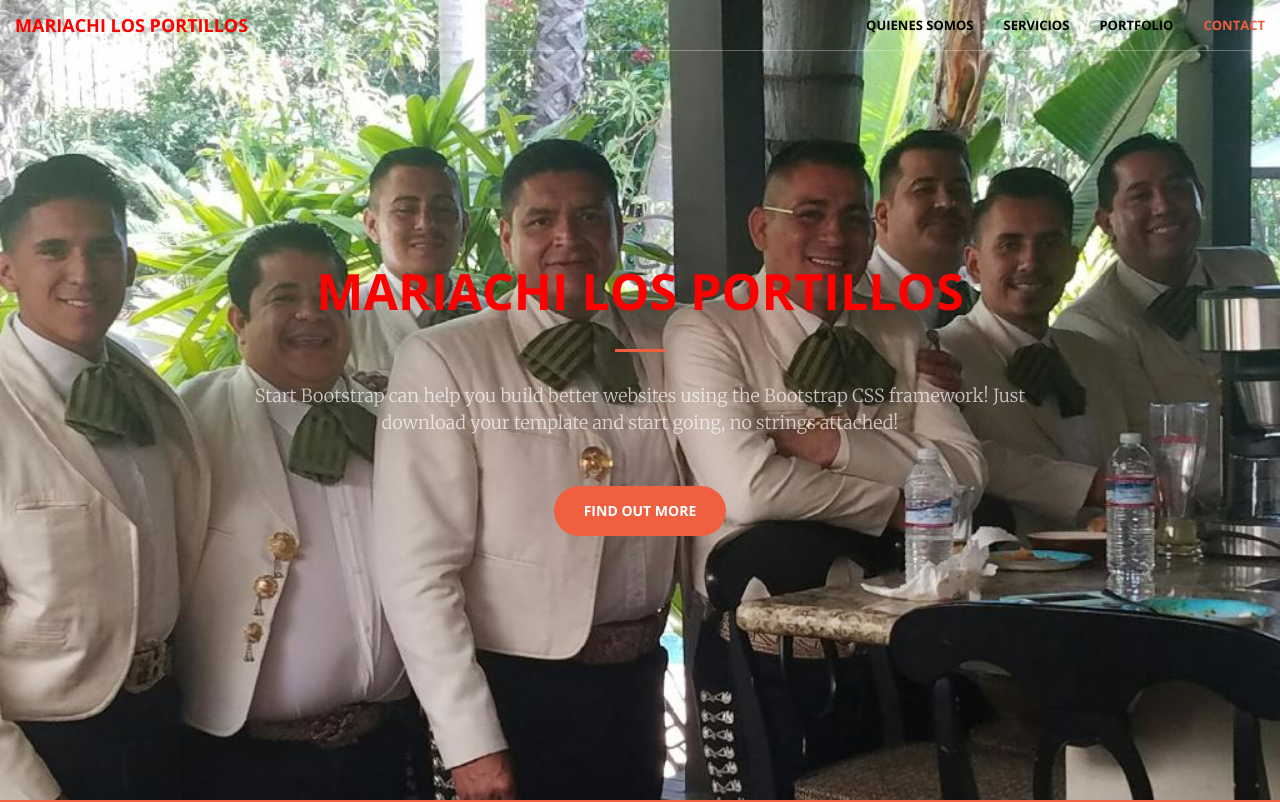
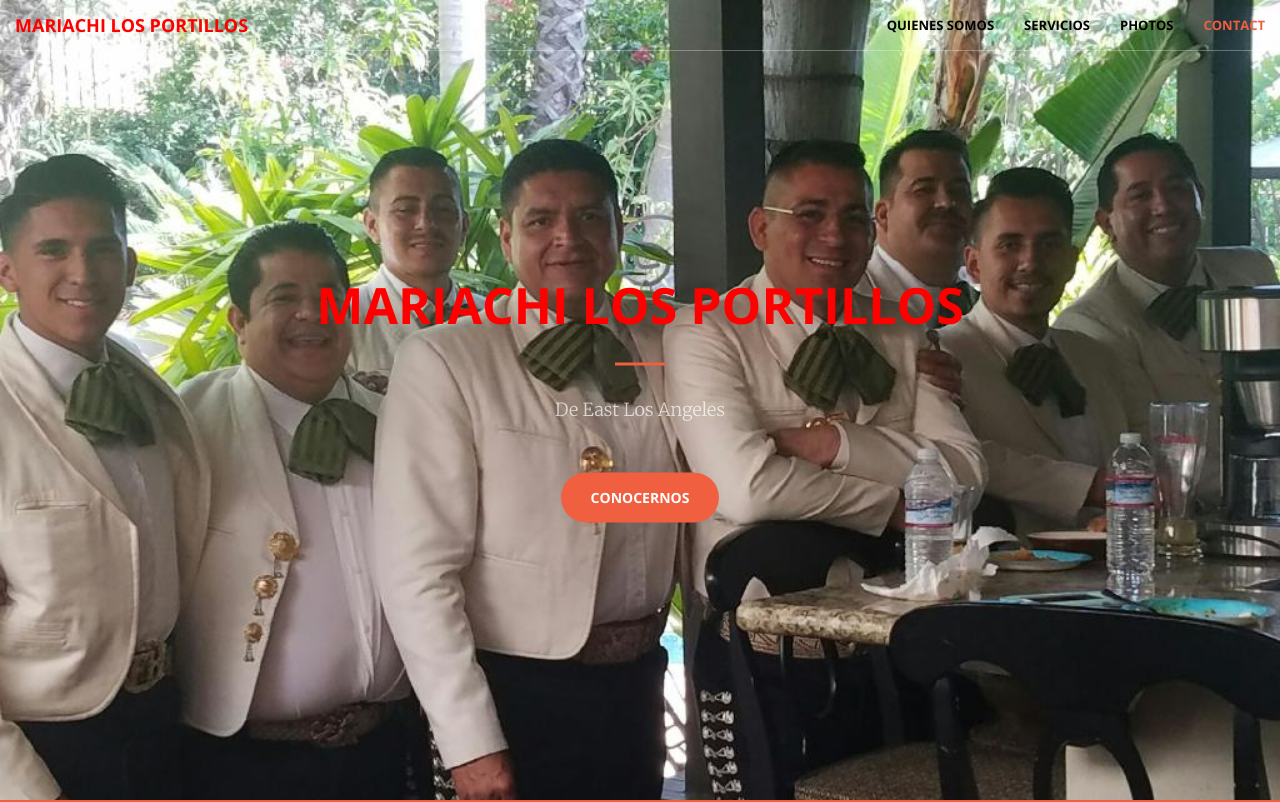
Before and after one commit to marianobonilla/MariachiLosPortillos, a website: page index.html in a window 1280 px wide. Shown: the top 802 px of the page. Drawn offline with nearby package versions, Linux system fonts and the light colour scheme.

Commit message:
Landing Page Update

```diff
--- a/index.html
+++ b/index.html
@@ -57,7 +57,7 @@
                         <a class="page-scroll" href="#services" style="color:black">Servicios</a>
                     </li>
                     <li>
-                        <a class="page-scroll" href="#portfolio" style="color:black">Portfolio</a>
+                        <a class="page-scroll" href="#portfolio" style="color:black">Photos</a>
                     </li>
                     <li>
                         <a class="page-scroll" href="#contact" style="color:black">Contact</a>
@@ -74,8 +74,8 @@
             <div class="header-content-inner">
                 <h1 id="homeHeading" style="color:red">Mariachi Los Portillos</h1>
                 <hr>
-                <p>Start Bootstrap can help you build better websites using the Bootstrap CSS framework! Just download your template and start going, no strings attached!</p>
-                <a href="#about" class="btn btn-primary btn-xl page-scroll">Find Out More</a>
+                <p>De East Los Angeles</p>
+                <a href="#about" class="btn btn-primary btn-xl page-scroll">Conocernos</a>
             </div>
         </div>
     </header>
@@ -97,7 +97,7 @@
         <div class="container">
             <div class="row">
                 <div class="col-lg-12 text-center">
-                    <h2 class="section-heading">At Your Service</h2>
+                    <h2 class="section-heading">A su servicio</h2>
                     <hr class="primary">
                 </div>
             </div>
```
